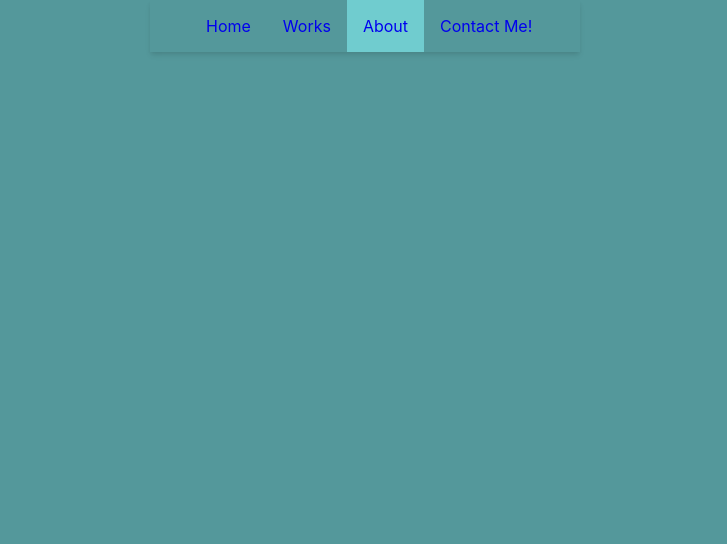
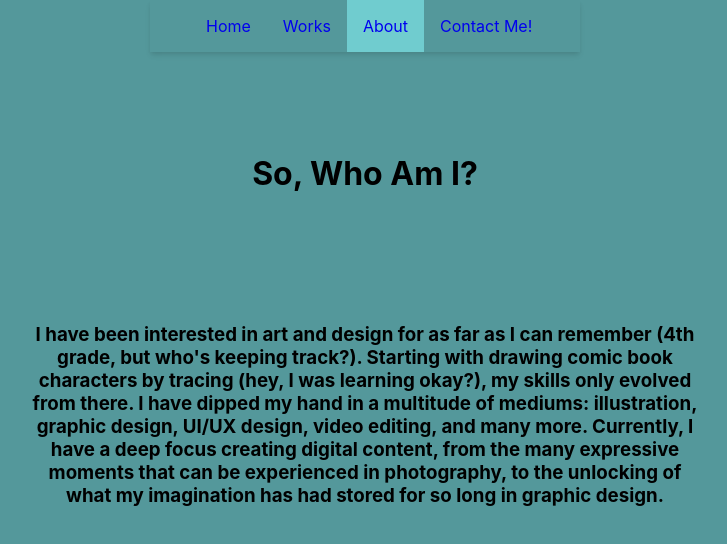
Before and after one commit to esan2398/esan2398.github.io, a React (Create React App) app: page /about in a window 1280 px wide. Shown: the top 544 px of the page, without its empty margins (275-1002 px from the left). Built offline with nearby package versions, Linux system fonts and the light colour scheme.

Commit message:
Added a simple contact form and placeholder content for each page

```diff
--- a/src/App.js
+++ b/src/App.js
@@ -1,6 +1,10 @@
 import { BrowserRouter as Router, Routes, Route, NavLink as Link, BrowserRouter } from 'react-router-dom';
 import './App.css';
 import Home from './components/Home'
+import About from './components/About'
+import Contact from './components/Contact'
+import Works from './components/Works'
+
 
 export default function App() {
   return (
@@ -23,6 +27,9 @@ export default function App() {
       </nav>
       <Routes>
         <Route path="/" element={<Home/>} />
+        <Route path="works" element={<Works/>} />
+        <Route path="about" element={<About/>} />
+        <Route path="contact" element={<Contact/>} />
       </Routes>
 
     </div>
--- a/src/components/About.js
+++ b/src/components/About.js
@@ -0,0 +1,19 @@
+import React, {Component} from 'react'
+import '../style/About.css'
+
+export default class About extends Component {
+    render () {
+        return (
+        <div >
+    <h1 class='about'> So, Who Am I? </h1>
+    <h3 class='about'>I have been interested in art and design for as far as I can remember (4th grade, but who's keeping track?).
+        Starting with drawing comic book characters by tracing (hey, I was learning okay?), my skills only evolved from there.
+        I have dipped my hand in a multitude of mediums: illustration, graphic design, UI/UX design, video editing, and many more.
+        Currently, I have a deep focus creating digital content, from the many expressive moments that can be experienced in photography,
+         to the unlocking of what my imagination has had stored for so long in graphic design.</h3>
+</div>
+
+
+        )
+    }
+}
--- a/src/components/Contact.js
+++ b/src/components/Contact.js
@@ -0,0 +1,47 @@
+import React, {Component} from 'react'
+class Contact extends Component {
+    constructor(props) {
+      super(props);
+      this.state = {name:'', email:'', message:''}
+    }
+
+    render() {
+      return(
+        <div className="App">
+          <form onSubmit={this.handleSubmit}>
+            <div class="contactForm">
+              <label> Name: </label>
+              <input type="text" value={this.state.name} onChange={this.onNameChange} />
+            </div>
+            <div class="contactForm">
+              <label> Email address: </label>
+              <input type="email" value={this.state.email} onChange={this.onEmailChange} />
+            </div>
+            <div class="contactForm">
+              <label> Message: </label>
+              <textarea rows="5" value={this.state.message} onChange={this.onMessageChange} />
+            </div>
+            <button>Submit</button>
+          </form>
+        </div>
+      )
+    }
+
+    onNameChange = event => {
+      this.setState({name: event.target.value})
+    }
+
+    onEmailChange = event => {
+      this.setState({email: event.target.value})
+    }
+
+    onMessageChange = event => {
+      this.setState({message: event.target.value})
+    }
+
+    handleSubmit = event =>{
+        event.preventDefault();
+    }
+  }
+
+  export default Contact;
--- a/src/components/Home.js
+++ b/src/components/Home.js
@@ -1,13 +1,13 @@
-import React, { Component, Fragment } from 'react'
+import React, { Component} from 'react'
 
 export default class Home extends Component {
     render () {
         return (
-            <Fragment>
-                <h1>I Am Not a Programmer</h1>
+            <div>
+                <h1>I Am Not a Web Developer</h1>
                 <h2>But am I learning a ton of cool stuff? Hell yeah!</h2>
                 <h2>I DO have some cool photography and designs to showcase!</h2>
-            </Fragment>
+            </div>
         )
     }
 }
--- a/src/components/Works.js
+++ b/src/components/Works.js
@@ -0,0 +1,11 @@
+import React, {Component} from 'react'
+
+export default class Works extends Component {
+    render () {
+        return (
+            <div>
+                <h1>Coming soon!</h1>
+            </div>
+        )
+    }
+}
--- /dev/null
+++ b/src/style/About.css
@@ -0,0 +1,16 @@
+h1.about{
+    display: flex;
+    justify-Content:center;
+    align-Items:center;
+    height: 25vh;
+}
+
+h3.about{
+    display: flex;
+    justify-Content:center;
+    align-Items:center;
+    height: 30vh;
+    text-align: center;
+    margin-left: 300px;
+    margin-right: 300px;
+}
```
